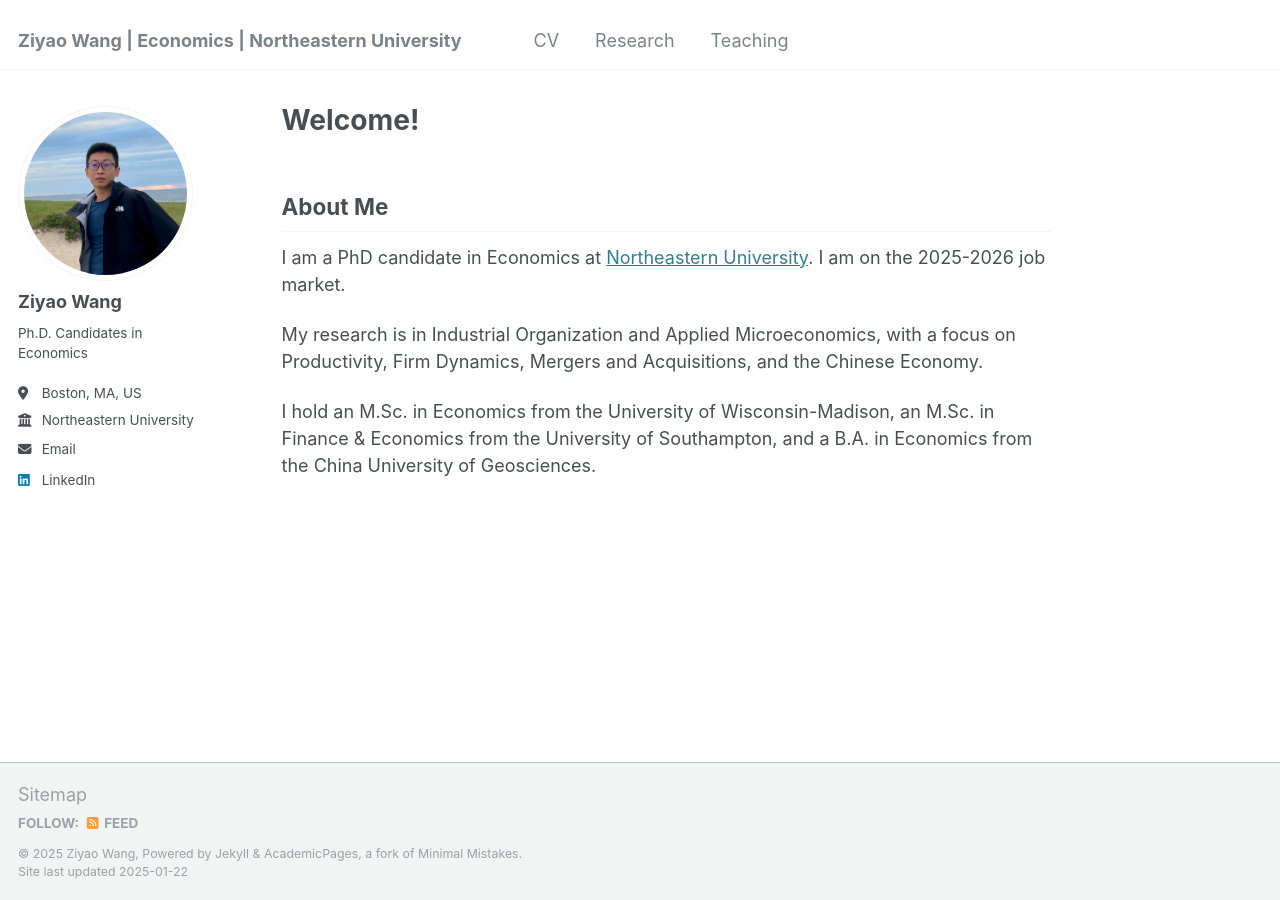
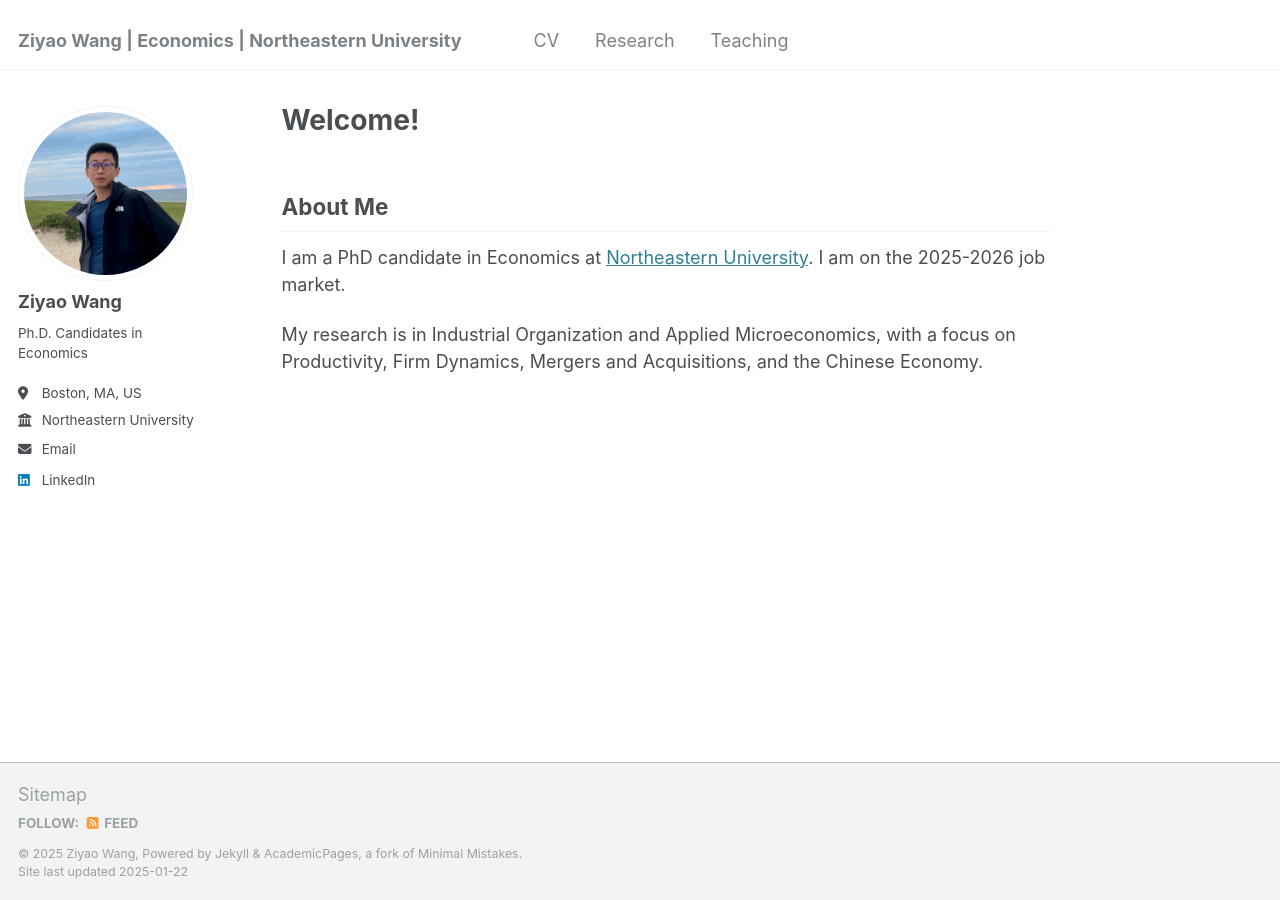
Before and after one commit to ziyaowangecon/ziyaowangecon.github.io, a Jekyll site: the page built from _pages/about.md, in a window 1280 px wide. Built offline with Jekyll 4.4.1, drawn with Linux system fonts in a browser that asks for light colours.

Commit message:
Update about.md

```diff
--- a/_pages/about.md
+++ b/_pages/about.md
@@ -12,7 +12,7 @@
 
 My research is in Industrial Organization and Applied Microeconomics, with a focus on Productivity, Firm Dynamics, Mergers and Acquisitions, and the Chinese Economy.
 
-I hold an M.Sc. in Economics from the University of Wisconsin-Madison, an M.Sc. in Finance & Economics from the University of Southampton, and a B.A. in Economics from the China University of Geosciences.
+<!--I hold an M.Sc. in Economics from the University of Wisconsin-Madison, an M.Sc. in Finance & Economics from the University of Southampton, and a B.A. in Economics from the China University of Geosciences.-->
 
 <!--This is the front page of a website that is powered by the [Academic Pages template](https://github.com/academicpages/academicpages.github.io) and hosted on GitHub pages. [GitHub pages](https://pages.github.com) is a free service in which websites are built and hosted from code and data stored in a GitHub repository, automatically updating when a new commit is made to the respository. This template was forked from the [Minimal Mistakes Jekyll Theme](https://mmistakes.github.io/minimal-mistakes/) created by Michael Rose, and then extended to support the kinds of content that academics have: publications, talks, teaching, a portfolio, blog posts, and a dynamically-generated CV. You can fork [this repository](https://github.com/academicpages/academicpages.github.io) right now, modify the configuration and markdown files, add your own PDFs and other content, and have your own site for free, with no ads! An older version of this template powers my own personal website at [stuartgeiger.com](http://stuartgeiger.com), which uses [this Github repository](https://github.com/staeiou/staeiou.github.io).-->
 <!---->
```
